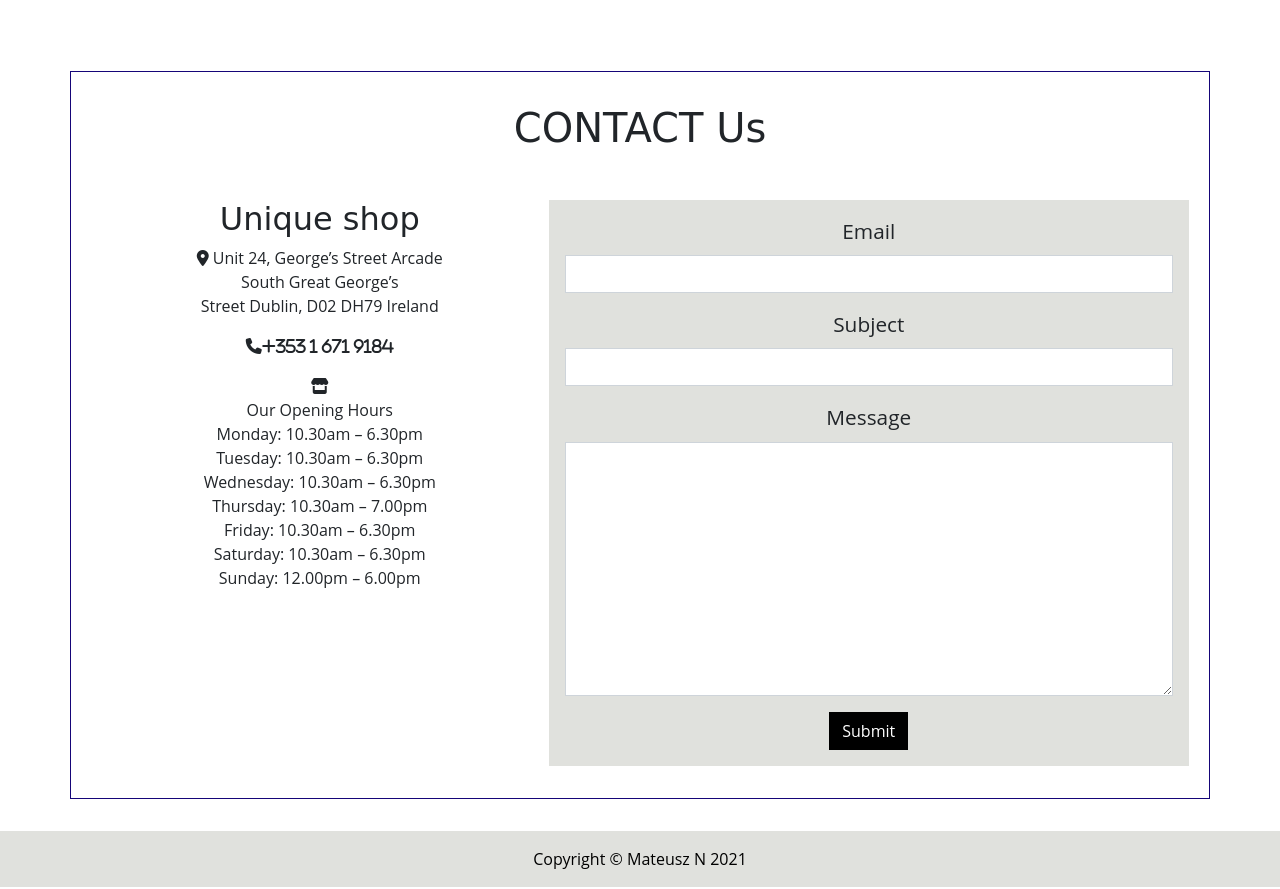
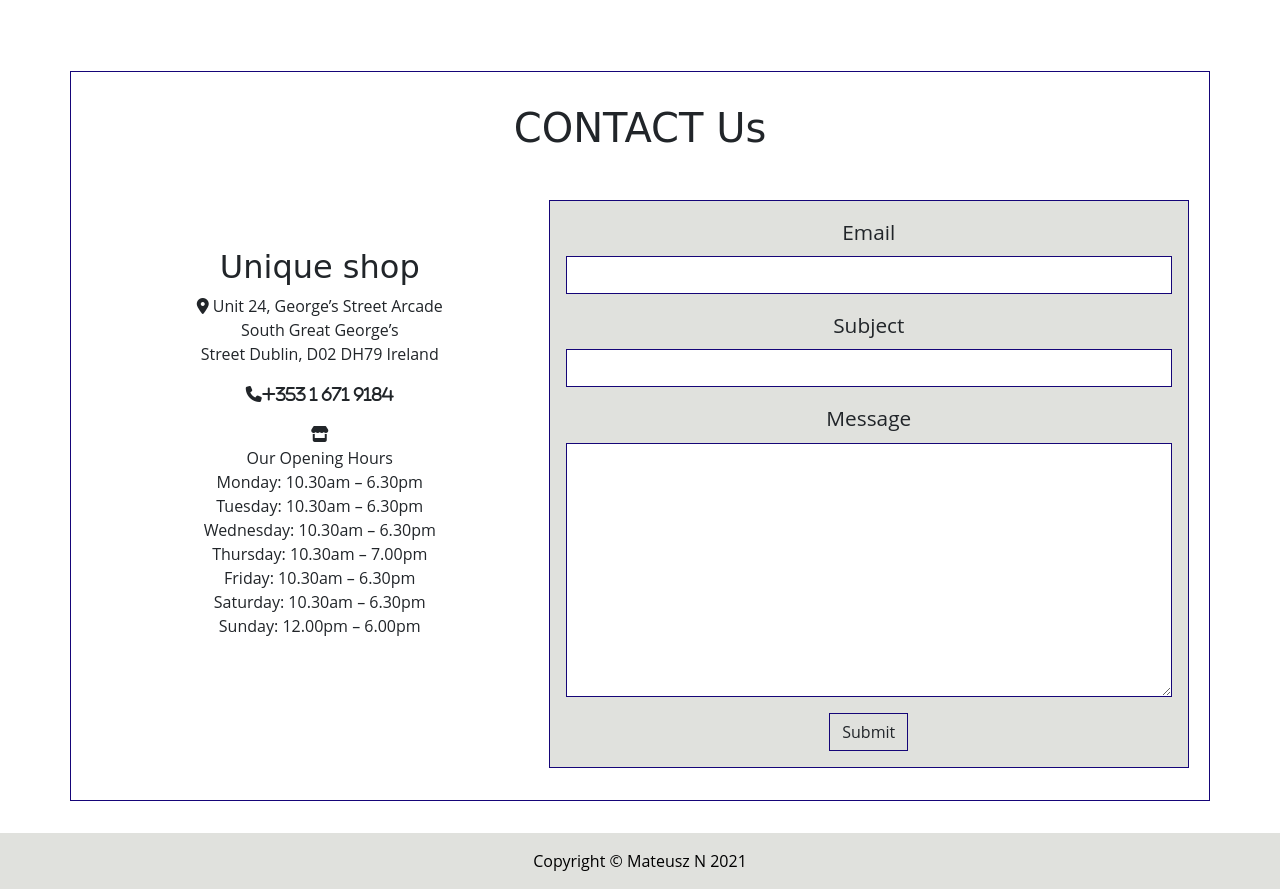
Before and after one commit to mateuszniechwiej/Unique-Shop, a Django app: page /contact/ in a window 1280 px wide. Shown: the part 89-978 px from the top of the page. Run offline with Django 3.2, Linux system fonts and the light colour scheme; some libraries are stand-ins or nearby versions; some web fonts are replaced.

Commit message:
Clean css files and add padding in contact form

```diff
--- a/contact/templates/contact/contact.html
+++ b/contact/templates/contact/contact.html
@@ -9,7 +9,7 @@
         <h1 class="text-center mb-5">CONTACT Us</h1>
         <div class="row">
             <!-- Store information -->
-            <div class="col-sm-5">
+            <div class="col-sm-5 pt-5">
                 <h2 class="mb-2">Unique shop</h2>
                 <p><i class="fas fa-map-marker-alt"></i>
                     Unit 24, George’s
--- a/static/css/base.css
+++ b/static/css/base.css
@@ -269,14 +269,14 @@ border-radius: 0;}
 .allauth-form-inner-content {
     background-color: #e0e1dd;
     padding: 1em;
-    /* border: 1px solid #150578; */
+    border: 1px solid #150578;
 }
 
 .contact-form input,
 .contact-form textarea,
 .allauth-form-inner-content input {
     border-radius: 0;
-    /* border: 1px solid #150578;  */
+    border: 1px solid #150578;
 }
 
 .btn-contact
@@ -286,8 +286,7 @@ border-radius: 0;}
 }
 
 .contact-form .btn-contact {
-    background-color: #000;
-    color: #fff;
+
 }
 
 .btn-contact:hover {
--- a/static/css/toggler.css
+++ b/static/css/toggler.css
@@ -1,4 +1,4 @@
-/* https://codepen.io/designcouch/pen/Atyop */
+/* customized hamburger icon toggler in navbar*/
 .navbar-toggler:focus {
     text-decoration: none;
     box-shadow:none;
```
